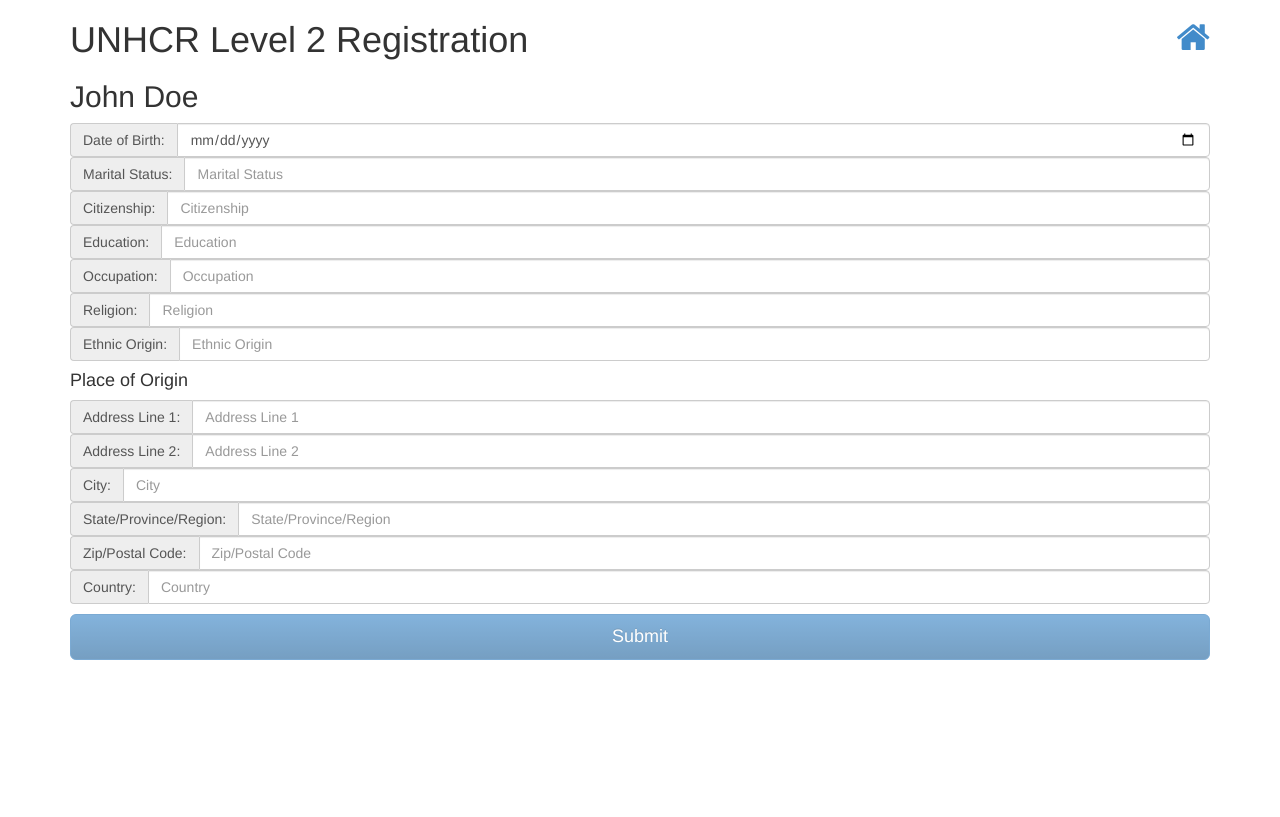
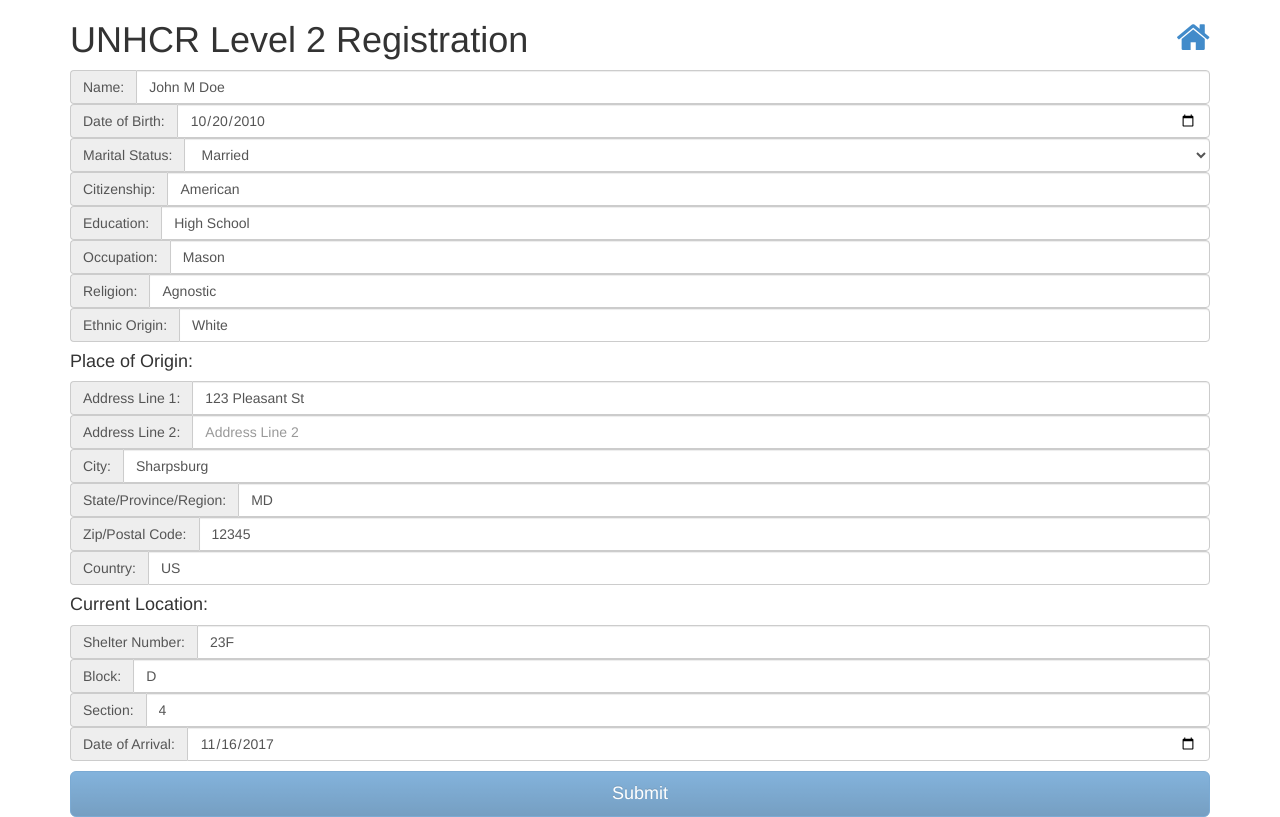
Before and after one commit to donoghuc/group_4_CS361, a Flask app: page /reg2 in a window 1280 px wide. Before the commit the page ends 660 px from the top, so only its background shows below. Run offline with Flask 2, Linux system fonts and the light colour scheme; some libraries are stand-ins or nearby versions.

Commit message:
more work on registration

```diff
--- a/group_4_boilerplate/app.py
+++ b/group_4_boilerplate/app.py
@@ -8,6 +8,7 @@
 from logging import Formatter, FileHandler
 from forms import *
 import os
+from refugee import Person
 
 #----------------------------------------------------------------------------#
 # App Config.
@@ -74,10 +75,23 @@
     return render_template('forms/forgot.html', form=form)
 
 
-@app.route('/reg2')
-def test():
-    person = {"name": "John Doe"}
+@app.route('/reg2', methods=['GET'])
+def reg2():
+    # If get request has /reg2?file_number=<file_number>
+    if 'file_number' in request.args:
+        file_number = request.args['file_number']
+        # TODO get person from sql database
+    else:
+        person = Person('John M Doe', '2010-10-20', 'married', 'American',
+                        'High School', 'Mason', 'Agnostic', 'White',
+                        '2017-11-16')
+        person.setPlaceOfOrigin('123 Pleasant St', '', 'Sharpsburg',
+                                'MD', '12345', 'US')
+        person.setCampLocation('23F', 'D', '4')
+
     form = Reg2Form(request.form)
+    form.marital_status.default = person.marital_status.lower()
+    form.process()
     return render_template('forms/registration2.html', person=person, form=form)
 
 # Error handlers.
--- a/group_4_boilerplate/forms.py
+++ b/group_4_boilerplate/forms.py
@@ -1,6 +1,7 @@
 from flask_wtf import Form
 from wtforms import TextField, PasswordField
 from wtforms.fields.html5 import DateField, IntegerField
+from wtforms.fields import SelectField
 from wtforms.validators import DataRequired, EqualTo, Length
 
 # Set your classes here.
@@ -35,24 +36,29 @@
 
 
 class Reg2Form(Form):
+    name = TextField('Name', validators=[DataRequired()])
     date_of_birth = DateField('Date of Birth', validators=[DataRequired()])
-
-    # Maybe change marital_status, citizenship, and education to dropdown boxes
-    marital_status = TextField('Marital Status', validators=[DataRequired()])
+    marital_status = SelectField('Marital Status',
+                                 choices=[('single', 'Single'),
+                                          ('married', 'Married'),
+                                          ('divorced', 'Divorced'),
+                                          ('widowed', 'Widowed')])
     citizenship = TextField('Citizenship', validators=[DataRequired()])
     education = TextField('Education', validators=[DataRequired()])
-
     occupation = TextField('Occupation', validators=[DataRequired()])
-
-    # Dropdown box
     religion = TextField('Religion', validators=[DataRequired()])
     ethnic_origin = TextField('Ethnic Origin', validators=[DataRequired()])
 
+    # Address
     address1 = TextField('Address Line 1', validators=[DataRequired()])
     address2 = TextField('Address Line 2', validators=[DataRequired()])
     city = TextField('City', validators=[DataRequired()])
     region = TextField('State/Province/Region', validators=[DataRequired()])
     postal_code = IntegerField('Zip/Postal Code', validators=[DataRequired()])
+    country = TextField('Country', validators=[DataRequired()])
 
-    # Dropdown box
-    country = TextField('Country', validators=[DataRequired()])
+    # Current Location
+    shelter_number = TextField('Shelter Number', validators=[DataRequired()])
+    block = TextField('Block', validators=[DataRequired()])
+    section = TextField('Section', validators=[DataRequired()])
+    date_of_arrival = DateField('Date of Arrival', validators=[DataRequired()])
--- /dev/null
+++ b/group_4_boilerplate/refugee.py
@@ -0,0 +1,42 @@
+
+
+class Address:
+    def __init__(self, address1='', address2='', city='', region='',
+                 postal_code='', country=''):
+        self.address1 = address1
+        self.address2 = address2
+        self.city = city
+        self.region = region
+        self.postal_code = postal_code
+        self.country = country
+
+
+class CampLocation:
+    def __init__(self, shelter_number='', block='', section=''):
+        self.shelter_number = shelter_number
+        self.block = block
+        self.section = section
+
+
+class Person:
+    def __init__(self, name='', date_of_birth='', marital_status='',
+                 citizenship='', education='', occupation='', religion='',
+                 ethnic_origin='', date_of_arrival='', place_of_origin=None,
+                 camp_location=None):
+        self.name = name
+        self.date_of_birth = date_of_birth
+        self.marital_status = marital_status
+        self.citizenship = citizenship
+        self.education = education
+        self.occupation = occupation
+        self.religion = religion
+        self.ethnic_origin = ethnic_origin
+        self.date_of_arrival = date_of_arrival
+        self.place_of_origin = place_of_origin or Address()
+        self.camp_location = camp_location or CampLocation()
+
+    def setPlaceOfOrigin(self, *args, **kwargs):
+        self.place_of_origin = Address(*args, **kwargs)
+
+    def setCampLocation(self, *args, **kwargs):
+        self.camp_location = CampLocation(*args, **kwargs)
--- a/group_4_boilerplate/templates/forms/registration2.html
+++ b/group_4_boilerplate/templates/forms/registration2.html
@@ -1,9 +1,10 @@
 {% extends 'layouts/form.html' %}
 
-{% macro create_form_line(form_item) -%}
+{% macro create_form_line(form_item, value) -%}
   <div class="input-group">
     <span class="input-group-addon">{{ form_item.label.text}}:</span>
-    {{ form_item(class_ = 'form-control', placeholder = form_item.label.text, required = true) }}
+    {{ form_item(class_ = 'form-control', placeholder = form_item.label.text,
+       required = true, value=value) }}
   </div>
 {%- endmacro %}
 
@@ -11,24 +12,28 @@
 {% block content %}
   <form method="post" class="form form-reset">
     <h1 class="form-heading">UNHCR Level 2 Registration<a href="{{ url_for('home') }}" title="Back to homepage"><i class="fa fa-home pull-right"></i></a></h1>
-    <h2>{{ person.name }}</h2>
 
     <div style="padding-bottom:10px;">
-
-      {{ create_form_line(form.date_of_birth) }}
-      {{ create_form_line(form.marital_status) }}
-      {{ create_form_line(form.citizenship) }}
-      {{ create_form_line(form.education) }}
-      {{ create_form_line(form.occupation) }}
-      {{ create_form_line(form.religion) }}
-      {{ create_form_line(form.ethnic_origin) }}
-      <h4>Place of Origin</h4>
-      {{ create_form_line(form.address1) }}
-      {{ create_form_line(form.address2) }}
-      {{ create_form_line(form.city) }}
-      {{ create_form_line(form.region) }}
-      {{ create_form_line(form.postal_code) }}
-      {{ create_form_line(form.country) }}
+      {{ create_form_line(form.name, person.name) }}
+      {{ create_form_line(form.date_of_birth, person.date_of_birth) }}
+      {{ create_form_line(form.marital_status, person.marital_status) }}
+      {{ create_form_line(form.citizenship, person.citizenship) }}
+      {{ create_form_line(form.education, person.education) }}
+      {{ create_form_line(form.occupation, person.occupation) }}
+      {{ create_form_line(form.religion, person.religion) }}
+      {{ create_form_line(form.ethnic_origin, person.ethnic_origin) }}
+      <h4>Place of Origin:</h4>
+      {{ create_form_line(form.address1, person.place_of_origin.address1) }}
+      {{ create_form_line(form.address2, person.place_of_origin.address2) }}
+      {{ create_form_line(form.city, person.place_of_origin.city) }}
+      {{ create_form_line(form.region, person.place_of_origin.region) }}
+      {{ create_form_line(form.postal_code, person.place_of_origin.postal_code) }}
+      {{ create_form_line(form.country, person.place_of_origin.country) }}
+      <h4>Current Location:</h4>
+      {{ create_form_line(form.shelter_number, person.camp_location.shelter_number) }}
+      {{ create_form_line(form.block, person.camp_location.block) }}
+      {{ create_form_line(form.section, person.camp_location.section) }}
+      {{ create_form_line(form.date_of_arrival, person.date_of_arrival) }}
     </div>
 
     <input type="submit" value="Submit" class="btn btn-lg btn-primary btn-block" disabled>
```
